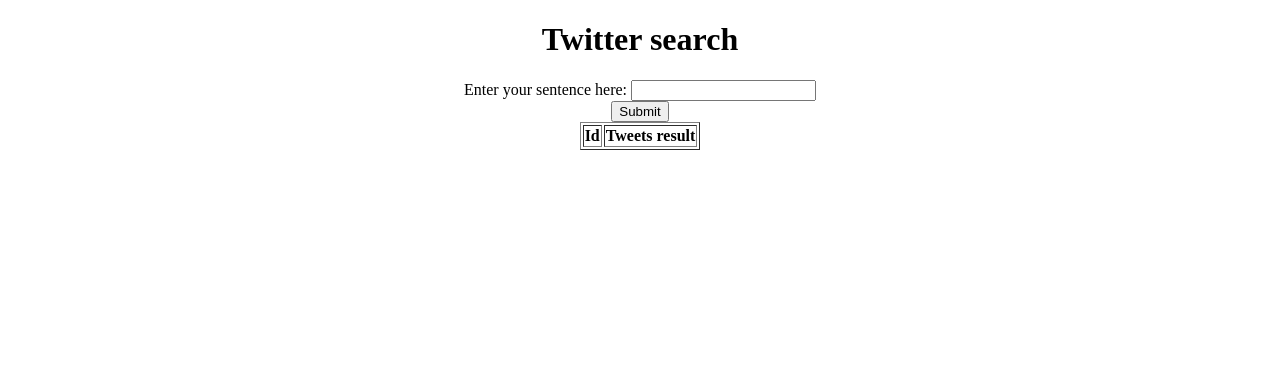
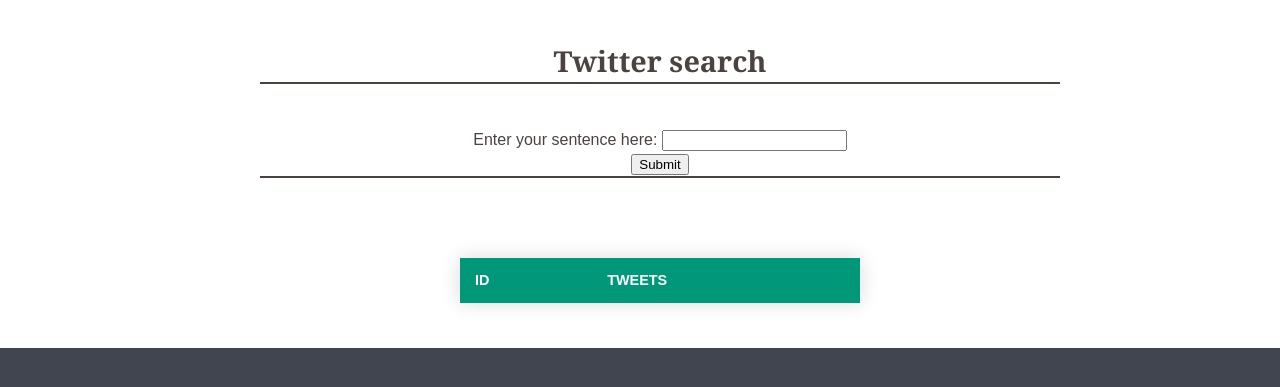
Before and after one commit to tilakman/Data_eng_prjt2, a Flask app: page / in a window 1280 px wide. Shown: the top 387 px of the page. Run offline with Flask 2, Linux system fonts and the light colour scheme; lists and menus that the app fills with data are empty; parts of the project's set-up code (start-up, migrations or seed data) failed here and were passed over; some libraries are stand-ins or nearby versions.

Commit message:
add css to interface

```diff
--- /dev/null
+++ b/static/style.css
@@ -0,0 +1,70 @@
+html {
+	background: #404550;
+}
+
+body {
+	font: 100% Arial, Helvetica, sans-serif;
+	line-height: 1.5;
+	position: relative;
+	background: #fff;
+	color: rgb(76, 67, 65);
+	font-weight:normal;
+	font-style:normal;
+
+    width: 1280px;
+	margin: auto;
+    padding: 20px;
+}
+
+
+form, div{
+	border-bottom: 2px solid rgb(76, 67, 65);
+	margin-bottom: 5em;
+    margin-left: auto;
+    margin-right: auto;
+    width: 50em
+}
+
+h1 {
+	font-family: Georgia, Times, "Times New Roman", serif;
+	font-size: 1.8em;
+	border-bottom: 2px solid rgb(76, 67, 65);
+	margin-bottom: 1.5em;
+}
+
+
+.styled-table {
+    border-collapse: collapse;
+    margin: 25px 0;
+    font-size: 0.9em;
+    font-family: sans-serif;
+    min-width: 400px;
+    box-shadow: 0 0 20px rgba(0, 0, 0, 0.15);
+}
+
+.styled-table thead tr {
+    background-color: #009879;
+    color: #ffffff;
+    text-align: left;
+}
+
+.styled-table th,
+.styled-table td {
+    padding: 12px 15px;
+}
+
+.styled-table tbody tr {
+    border-bottom: 1px solid #dddddd;
+}
+
+.styled-table tbody tr:nth-of-type(even) {
+    background-color: #f3f3f3;
+}
+
+.styled-table tbody tr:last-of-type {
+    border-bottom: 2px solid #009879;
+}
+
+.styled-table tbody tr:hover {
+    color: #009879;
+}
--- a/templates/index.html
+++ b/templates/index.html
@@ -1,8 +1,10 @@
 <!DOCTYPE html>
 <html>
 <head>
-	<title>Twitter</title>
+    <title>Twitter</title>
+    <link rel="stylesheet" href="{{ url_for('static', filename='style.css') }}">
 </head>
+
 <body>
 <form method="POST" action="" >
     <center>
@@ -14,11 +16,11 @@
 </form>
 
 <center>
-    <table border="1">
+    <table class="styled-table">
         <thead>
             <tr>
-                <th>Id</th>
-                <th> Tweets result </th>
+                <th>ID</th>
+                <th> TWEETS </th>
             </tr>
         </thead>
         <tbody>
```
Also changed, not shown: style.css (deleted, +0 -59 lines).
